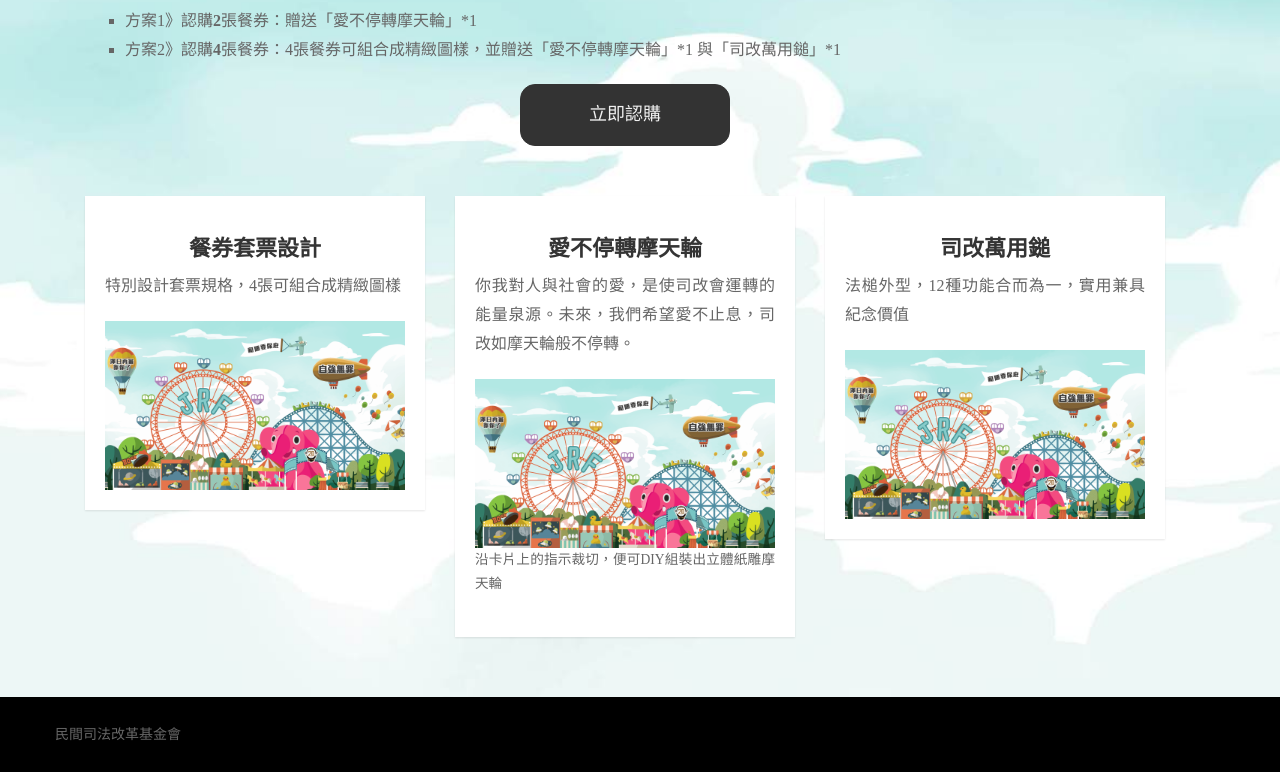
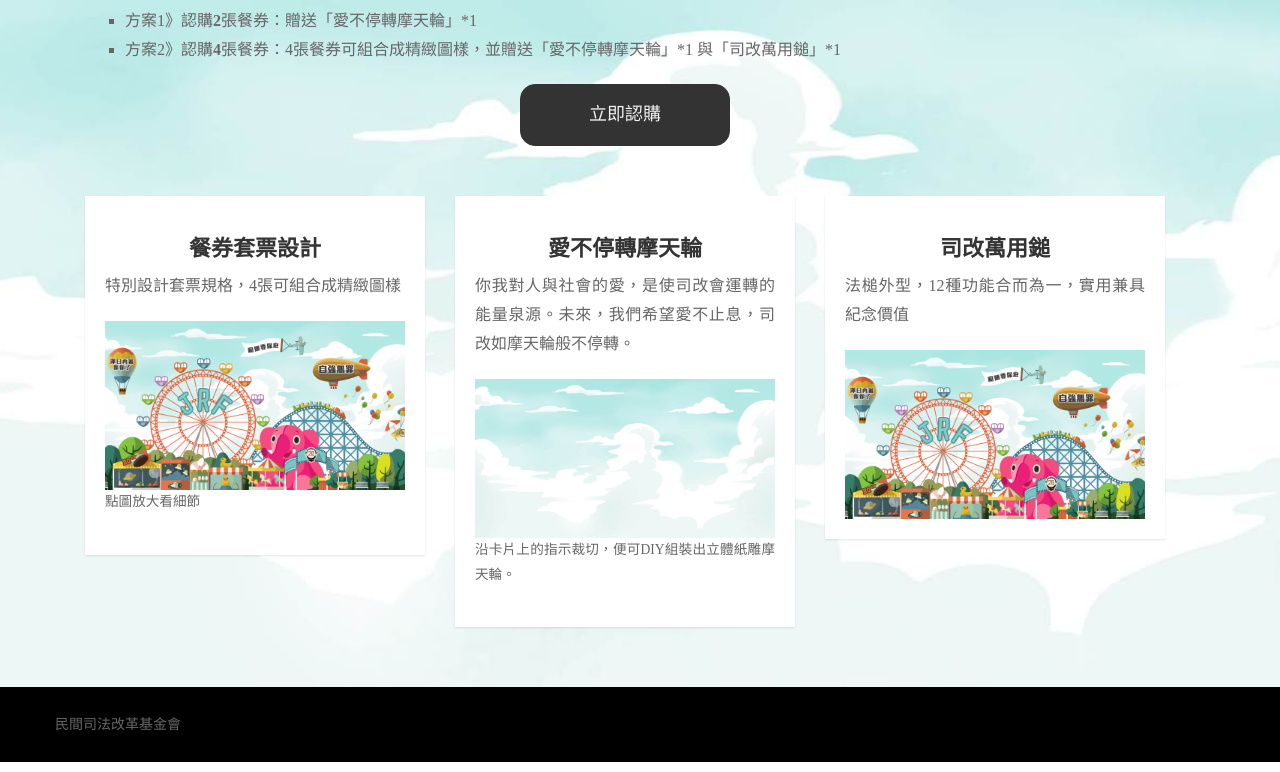
Before and after one commit to JRF-tw/2015.jrf.org.tw, a plain HTML site: page index.html in a window 1280 px wide. Shown: the part 3708-4480 px from the top of the page. Drawn offline with Linux system fonts and the light colour scheme.

Commit message:
圖片放大

```diff
--- a/index.html
+++ b/index.html
@@ -1,3 +1,4 @@
+
 <!DOCTYPE html>
 <!--[if IE 9]> <html lang="en" class="ie9"> <![endif]-->
 <!--[if IE 8]> <html lang="en" class="ie8"> <![endif]-->
@@ -397,22 +398,23 @@ j=d.createElement(s),dl=l!='dataLayer'?'&l='+l:'';j.async=true;j.src=
           <div class="box-style-1 white-bg object-non-visible" data-animation-effect="fadeInUpSmall" data-effect-delay="0">
             <h3 class="text-center"><strong>餐券套票設計</strong></h3>
             <p class="text-justify">特別設計套票規格，4張可組合成精緻圖樣</p>
-            <img class="center-block" src="images/2015donation.png">
+            <a href="images/2015donation.png" class="popup-img"><img class="center-block" src="images/2015donation.png"></a>
+            <p class="small text-justify">點圖放大看細節</p>
           </div>
         </div>
         <div class="col-sm-4">
           <div class="box-style-1 white-bg object-non-visible" data-animation-effect="fadeInUpSmall" data-effect-delay="0">
             <h3 class="text-center"><strong>愛不停轉摩天輪</strong></h3>
             <p class="text-justify">你我對人與社會的愛，是使司改會運轉的能量泉源。未來，我們希望愛不止息，司改如摩天輪般不停轉。</p>
-            <img class="center-block" src="images/2015donation.png">
-            <p class="small text-justify">沿卡片上的指示裁切，便可DIY組裝出立體紙雕摩天輪</p>
+            <a href="images/sky.jpg" class="popup-img"><img class="center-block" src="images/sky.jpg"></a>
+            <p class="small text-justify">沿卡片上的指示裁切，便可DIY組裝出立體紙雕摩天輪。</p>
           </div>
         </div>
         <div class="col-sm-4">
           <div class="box-style-1 white-bg object-non-visible" data-animation-effect="fadeInUpSmall" data-effect-delay="200">
             <h3 class="text-center"><strong>司改萬用鎚</strong></h3>
             <p class="text-justify">法槌外型，12種功能合而為一，實用兼具紀念價值</p>
-            <img class="center-block" src="images/2015donation.png">
+            <a href="images/2015donation.png" class="popup-img"><img class="center-block" src="images/2015donation.png"></a>
           </div>
         </div>
        </div>
@@ -455,5 +457,7 @@ j=d.createElement(s),dl=l!='dataLayer'?'&l='+l:'';j.async=true;j.src=
 <script type="text/javascript" src="plugins/jasny-bootstrap/js/jasny-bootstrap.js"></script>
 <!-- Initialization of Plugins -->
 <script type="text/javascript" src="js/template.js"></script>
+<!-- Magnific Popup javascript -->
+<script type="text/javascript" src="plugins/magnific-popup/jquery.magnific-popup.min.js"></script>
 </body>
 </html>
```
